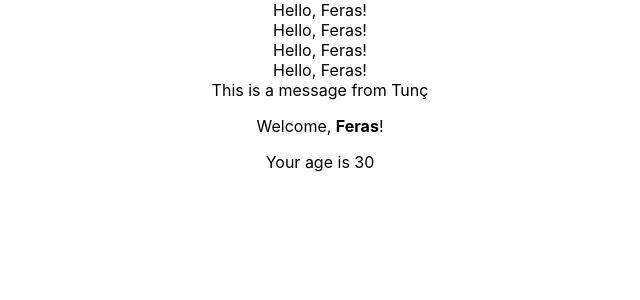
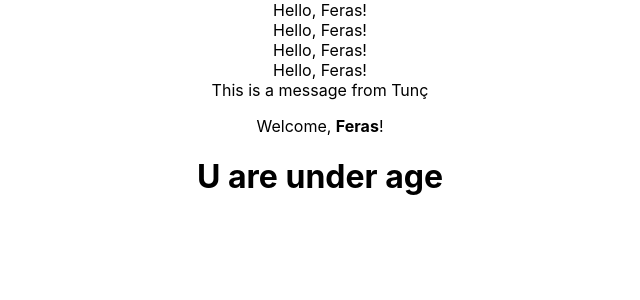
Before and after one commit to tuncduluc/ReactExs, a React (Create React App) app in the folder my-app/: page / in a window 1280 px wide. Shown: the top 300 px of the page, without its empty margins (320-960 px from the left). Built offline with nearby package versions, Linux system fonts and the light colour scheme.

Commit message:
Conditional Rendering - If greater than `18`

```diff
--- a/my-app/src/App.js
+++ b/my-app/src/App.js
@@ -12,7 +12,7 @@ function App() {
       <Hello/>
       <Hello/>
       <Message/>
-      <Welcome name={<strong>Feras</strong>}/>
+      <Welcome name={<strong>Feras</strong>} age={8}/>
     </div>
   );
 }
--- a/my-app/src/components/Age.js
+++ b/my-app/src/components/Age.js
@@ -8,7 +8,7 @@ class Age extends React.Component {
 }
 
 Age.defaultProps = {
-    age: 19
+    age: 5
   }
 
 export default Age
--- a/my-app/src/components/Welcome.js
+++ b/my-app/src/components/Welcome.js
@@ -4,8 +4,14 @@ import Age from './Age';
 class Welcome extends React.Component {
 
   render() {
-    return (<div><p>Welcome, {this.props.name}!</p>
-    <Age age='30'/></div>);
+    return (<div>
+            <p>Welcome, {this.props.name}!</p>
+
+             {this.props.age>=18
+          ?<Age age={this.props.age}/>
+          :<h1>U are under age</h1>}
+            </div>
+            );
 
 
 }
```
